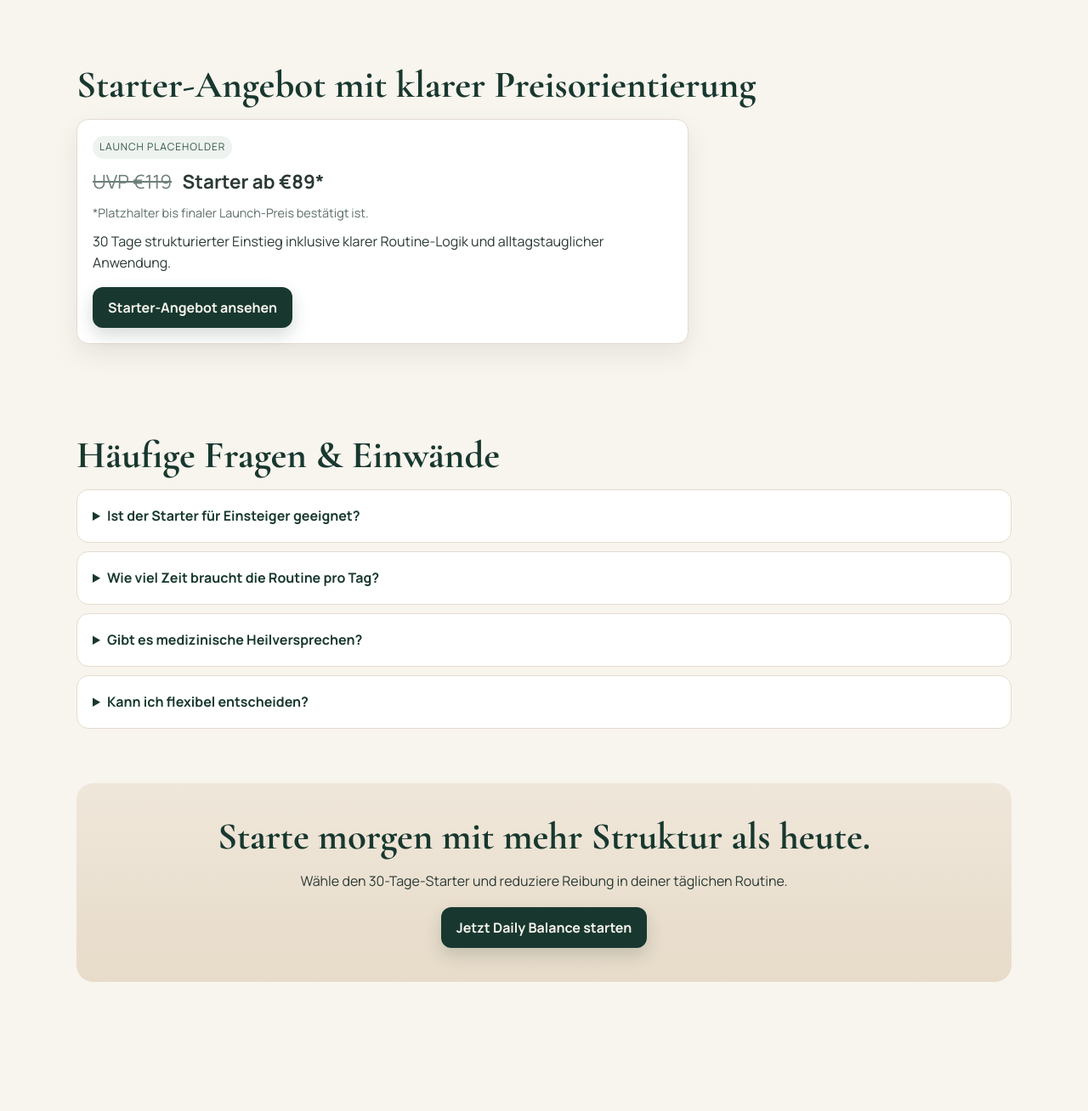
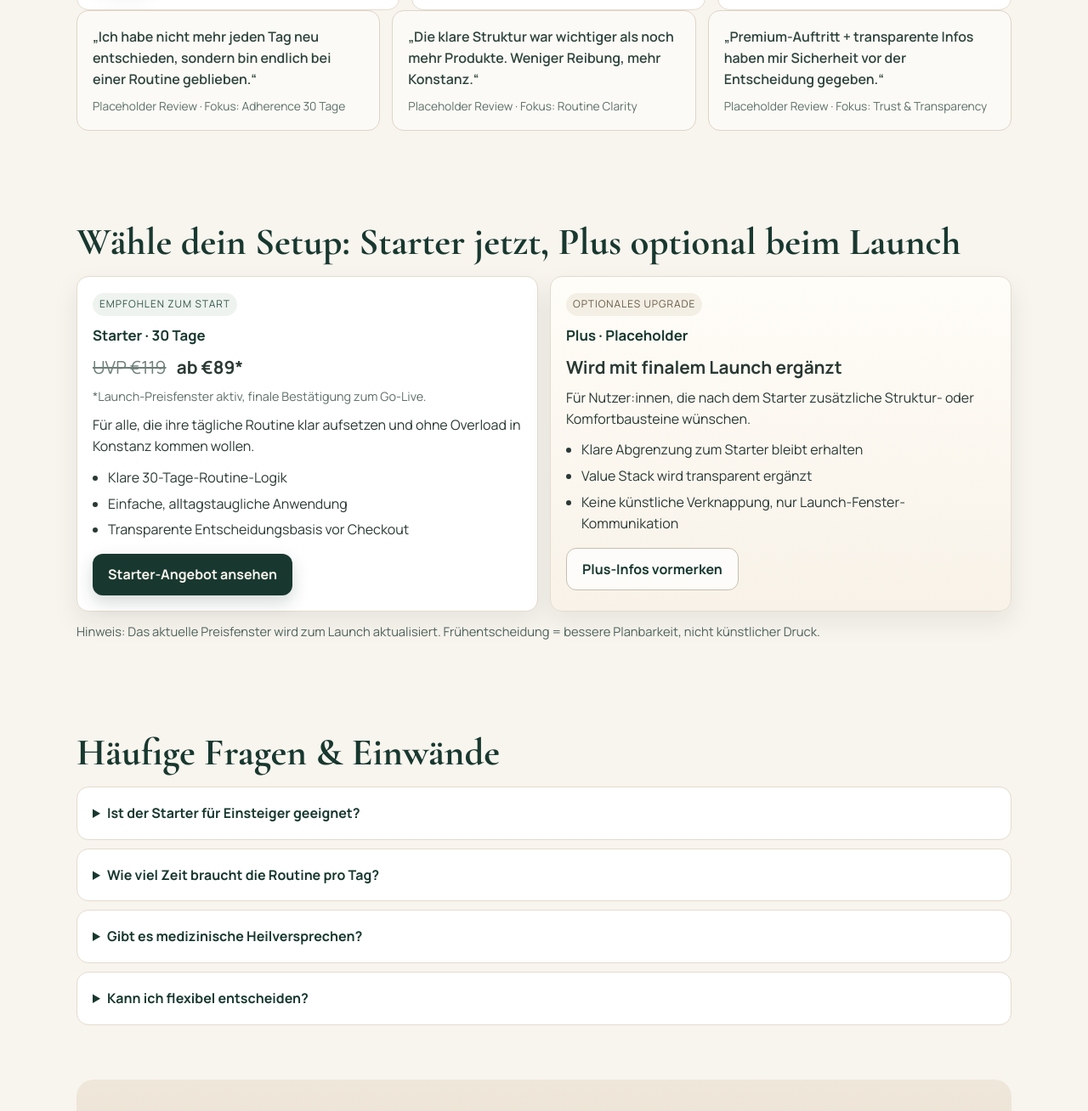
Before and after one commit to MarcoInn/mission-control-web, a plain HTML site: page auranem/index.html in a window 1280 px wide. Shown: the part 1325-2633 px from the top of the page at 85% size. Before the commit the page ends 2559 px from the top, so only its background shows below. Drawn offline with nearby package versions, Linux system fonts and the light colour scheme.

Commit message:
feat(auranem): landing page v2.1 CRO pass with proof/offer/angle matching

```diff
--- a/auranem/index.html
+++ b/auranem/index.html
@@ -22,24 +22,24 @@
 
     <div class="wrap hero-grid">
       <div>
-        <p class="eyebrow">Daily Balance Starter · 30 Tage</p>
+        <p class="eyebrow" id="ab-eyebrow">Daily Balance Starter · 30 Tage</p>
         <h1 id="ab-headline">Weniger Supplement-Chaos. Mehr tägliche Balance mit System.</h1>
-        <p class="sub">Eine klare 30-Tage-Routine für Erwachsene, die ihre tägliche Supplement-Praxis strukturiert und alltagstauglich umsetzen wollen.</p>
+        <p class="sub" id="ab-subcopy">Eine klare 30-Tage-Routine für Erwachsene, die ihre tägliche Supplement-Praxis strukturiert und alltagstauglich umsetzen wollen.</p>
 
         <div class="cta-row">
-          <a class="btn btn-primary" href="#offer" data-analytics="cta-primary" data-cta-name="hero_primary" id="ab-primary-cta">Jetzt 30-Tage-Routine sichern</a>
+          <a class="btn btn-primary" href="#offer" data-analytics="cta-primary" data-cta-name="hero_primary" id="ab-primary-cta">Starter unverbindlich ansehen</a>
           <a class="btn btn-ghost" href="#how" data-analytics="cta-secondary" data-cta-name="hero_secondary">So funktioniert’s</a>
         </div>
 
-        <p class="trust-line">Atlas Seal Northstar · Premium-Qualität · Ohne Heilversprechen</p>
+        <p class="trust-line">Atlas Seal Northstar · Chargen-Transparenz · Ohne Heilversprechen · Preis transparent vor Checkout</p>
       </div>
 
       <aside class="hero-proof-card">
-        <p class="proof-kicker">Warum das hilft:</p>
+        <p class="proof-kicker">Proof, der Entscheidungsrisiko senkt:</p>
         <ul>
-          <li>Klare Schrittfolge statt täglicher Entscheidungslast</li>
-          <li>Fokussiert auf Konstanz und Routine-Aufbau</li>
-          <li>Premium-Formulierung mit transparenter Kommunikation</li>
+          <li><strong>Compliance-first Copy:</strong> Fokus auf Routine, keine Heil- oder Krankheitsclaims</li>
+          <li><strong>Transparenz-Marker:</strong> Inhaltslogik & Preisstruktur klar vor Kaufentscheidung</li>
+          <li><strong>Routine-Design:</strong> 30-Tage-Struktur statt täglichem „neu anfangen“</li>
         </ul>
       </aside>
     </div>
@@ -65,30 +65,67 @@
     </section>
 
     <section class="section trust wrap" id="proof">
-      <h2>Vertrauen durch Struktur, Qualität und Klarheit</h2>
+      <h2>Konkrete Vertrauenssignale statt generischer Versprechen</h2>
       <div class="trust-grid">
         <article class="trust-item trust-item-logo">
           <img src="./assets/atlas-seal-northstar.svg" alt="Atlas Seal Northstar Gewinnerlogo" class="winner-logo large" width="78" height="78" loading="lazy" />
           <p><strong>Official winner:</strong> Atlas Seal Northstar Markenzeichen</p>
         </article>
         <article class="trust-item">
-          <p><strong>Compliance-safe Kommunikation:</strong> Fokus auf Routine und Alltag — keine Heil- oder Krankheitsversprechen.</p>
+          <p><strong>Transparenz-Standard:</strong> klare Angebotslogik (Starter vs Plus) und sichtbarer Preisanker vor Checkout.</p>
         </article>
         <article class="trust-item">
-          <p><strong>Premium-Natural Stil:</strong> hochwertige, ruhige Markenführung statt lauter Hype-Claims.</p>
+          <p><strong>Routinen statt Wunderclaims:</strong> kommuniziert für informierte Entscheidungen, nicht für medizinische Versprechen.</p>
+        </article>
+      </div>
+
+      <div class="quote-grid" aria-label="Social Proof Placeholder">
+        <article class="quote-card">
+          <p class="quote">„Ich habe nicht mehr jeden Tag neu entschieden, sondern bin endlich bei einer Routine geblieben.“</p>
+          <p class="quote-meta">Placeholder Review · Fokus: Adherence 30 Tage</p>
+        </article>
+        <article class="quote-card">
+          <p class="quote">„Die klare Struktur war wichtiger als noch mehr Produkte. Weniger Reibung, mehr Konstanz.“</p>
+          <p class="quote-meta">Placeholder Review · Fokus: Routine Clarity</p>
+        </article>
+        <article class="quote-card">
+          <p class="quote">„Premium-Auftritt + transparente Infos haben mir Sicherheit vor der Entscheidung gegeben.“</p>
+          <p class="quote-meta">Placeholder Review · Fokus: Trust & Transparency</p>
         </article>
       </div>
     </section>
 
     <section class="section offer wrap" id="offer">
-      <h2>Starter-Angebot mit klarer Preisorientierung</h2>
-      <div class="offer-card">
-        <p class="offer-badge">Launch Placeholder</p>
-        <p class="offer-price"><span class="strike">UVP €119</span> <strong>Starter ab €89*</strong></p>
-        <p class="offer-note">*Platzhalter bis finaler Launch-Preis bestätigt ist.</p>
-        <p class="offer-copy">30 Tage strukturierter Einstieg inklusive klarer Routine-Logik und alltagstauglicher Anwendung.</p>
-        <a class="btn btn-primary" href="#start" data-analytics="cta-primary" data-cta-name="offer_primary">Starter-Angebot ansehen</a>
+      <h2>Wähle dein Setup: Starter jetzt, Plus optional beim Launch</h2>
+      <div class="offer-split">
+        <article class="offer-card">
+          <p class="offer-badge">Empfohlen zum Start</p>
+          <h3>Starter · 30 Tage</h3>
+          <p class="offer-price"><span class="strike">UVP €119</span> <strong>ab €89*</strong></p>
+          <p class="offer-note">*Launch-Preisfenster aktiv, finale Bestätigung zum Go-Live.</p>
+          <p class="offer-copy">Für alle, die ihre tägliche Routine klar aufsetzen und ohne Overload in Konstanz kommen wollen.</p>
+          <ul class="offer-list">
+            <li>Klare 30-Tage-Routine-Logik</li>
+            <li>Einfache, alltagstaugliche Anwendung</li>
+            <li>Transparente Entscheidungsbasis vor Checkout</li>
+          </ul>
+          <a class="btn btn-primary" href="#start" data-analytics="cta-primary" data-cta-name="offer_primary">Starter-Angebot ansehen</a>
+        </article>
+
+        <article class="offer-card plus-placeholder">
+          <p class="offer-badge offer-badge-soft">Optionales Upgrade</p>
+          <h3>Plus · Placeholder</h3>
+          <p class="offer-price"><strong>Wird mit finalem Launch ergänzt</strong></p>
+          <p class="offer-copy">Für Nutzer:innen, die nach dem Starter zusätzliche Struktur- oder Komfortbausteine wünschen.</p>
+          <ul class="offer-list">
+            <li>Klare Abgrenzung zum Starter bleibt erhalten</li>
+            <li>Value Stack wird transparent ergänzt</li>
+            <li>Keine künstliche Verknappung, nur Launch-Fenster-Kommunikation</li>
+          </ul>
+          <a class="btn btn-ghost" href="#faq" data-analytics="cta-secondary" data-cta-name="offer_plus_info">Plus-Infos vormerken</a>
+        </article>
       </div>
+      <p class="offer-urgency">Hinweis: Das aktuelle Preisfenster wird zum Launch aktualisiert. Frühentscheidung = bessere Planbarkeit, nicht künstlicher Druck.</p>
     </section>
 
     <section class="section faq wrap" id="faq">
@@ -114,11 +151,11 @@
     <section class="section final wrap" id="start">
       <h2>Starte morgen mit mehr Struktur als heute.</h2>
       <p>Wähle den 30-Tage-Starter und reduziere Reibung in deiner täglichen Routine.</p>
-      <a class="btn btn-primary" href="#" data-analytics="cta-primary" data-cta-name="final_primary" id="ab-final-cta">Jetzt Daily Balance starten</a>
+      <a class="btn btn-primary" href="#offer" data-analytics="cta-primary" data-cta-name="final_primary" id="ab-final-cta">Starter unverbindlich ansehen</a>
     </section>
   </main>
 
-  <a class="mobile-sticky-cta btn btn-primary" href="#offer" data-analytics="cta-primary" data-cta-name="mobile_sticky">Jetzt Starter sichern</a>
+  <a class="mobile-sticky-cta btn btn-primary" href="#offer" data-analytics="cta-primary" data-cta-name="mobile_sticky" id="ab-mobile-cta">Jetzt Starter sichern</a>
 
   <script src="./script.js"></script>
 </body>
--- a/auranem/script.js
+++ b/auranem/script.js
@@ -1,19 +1,49 @@
 (() => {
   const LP_CONFIG = {
-    variant: "A", // A or B
+    variant: "A", // A or B fallback
     headlines: {
       A: "Weniger Supplement-Chaos. Mehr tägliche Balance mit System.",
       B: "30 Tage klare Routine — für mehr Konstanz im Alltag."
     },
     primaryCta: {
-      A: "Jetzt 30-Tage-Routine sichern",
-      B: "30-Tage Starter entdecken"
+      A: "Starter unverbindlich ansehen",
+      B: "30-Tage Starter unverbindlich entdecken"
     },
     finalCta: {
-      A: "Jetzt Daily Balance starten",
-      B: "Starter heute auswählen"
+      A: "Starter unverbindlich ansehen",
+      B: "Starter transparent auswählen"
+    },
+    angles: {
+      routine_chaos: {
+        eyebrow: "Für übervolle Tage · 30-Tage-Routine",
+        headline: "Wenn dein Alltag chaotisch ist: mach deine Supplement-Routine idiotensicher.",
+        subcopy: "AURANEM strukturiert deinen Start in klare, wiederholbare Schritte — damit du nicht jeden Tag neu entscheiden musst.",
+        heroCta: "Chaos in Routine verwandeln",
+        finalCta: "Starter für chaotische Wochen ansehen",
+        mobileCta: "Routine statt Chaos starten"
+      },
+      clarity_daily: {
+        eyebrow: "Daily Clarity Mode · 30 Tage",
+        headline: "Mehr Klarheit im Tag beginnt mit einer klaren Routine.",
+        subcopy: "Der Starter reduziert Entscheidungslast mit einer einfachen 30-Tage-Struktur für konstante Umsetzung.",
+        heroCta: "Tägliche Klarheit aufbauen",
+        finalCta: "Starter für Daily Clarity öffnen",
+        mobileCta: "Klarheit jetzt starten"
+      },
+      premium_trust: {
+        eyebrow: "Premium Trust Setup · 30 Tage",
+        headline: "Premium Anspruch, transparent kommuniziert.",
+        subcopy: "Für Erwachsene, die Qualität, klare Preislogik und verantwortungsvolle Produktkommunikation erwarten.",
+        heroCta: "Premium-Starter prüfen",
+        finalCta: "Transparente Starter-Details ansehen",
+        mobileCta: "Premium-Starter ansehen"
+      }
     }
   };
+
+  const params = new URLSearchParams(window.location.search);
+  const requestedAngle = params.get("angle");
+  const activeAngle = requestedAngle && LP_CONFIG.angles[requestedAngle] ? requestedAngle : null;
 
   const track = (event, payload = {}) => {
     const detail = { event, ts: Date.now(), ...payload };
@@ -23,24 +53,38 @@
   };
 
   const v = LP_CONFIG.variant;
+  const defaultCopy = {
+    headline: LP_CONFIG.headlines[v] || LP_CONFIG.headlines.A,
+    heroCta: LP_CONFIG.primaryCta[v] || LP_CONFIG.primaryCta.A,
+    finalCta: LP_CONFIG.finalCta[v] || LP_CONFIG.finalCta.A
+  };
+  const angleCopy = activeAngle ? LP_CONFIG.angles[activeAngle] : null;
+
+  const eyebrow = document.getElementById("ab-eyebrow");
   const h = document.getElementById("ab-headline");
+  const sub = document.getElementById("ab-subcopy");
   const heroCta = document.getElementById("ab-primary-cta");
   const finalCta = document.getElementById("ab-final-cta");
-  if (h) h.textContent = LP_CONFIG.headlines[v] || LP_CONFIG.headlines.A;
-  if (heroCta) heroCta.textContent = LP_CONFIG.primaryCta[v] || LP_CONFIG.primaryCta.A;
-  if (finalCta) finalCta.textContent = LP_CONFIG.finalCta[v] || LP_CONFIG.finalCta.A;
+  const mobileCta = document.getElementById("ab-mobile-cta");
+
+  if (eyebrow && angleCopy?.eyebrow) eyebrow.textContent = angleCopy.eyebrow;
+  if (h) h.textContent = angleCopy?.headline || defaultCopy.headline;
+  if (sub && angleCopy?.subcopy) sub.textContent = angleCopy.subcopy;
+  if (heroCta) heroCta.textContent = angleCopy?.heroCta || defaultCopy.heroCta;
+  if (finalCta) finalCta.textContent = angleCopy?.finalCta || defaultCopy.finalCta;
+  if (mobileCta && angleCopy?.mobileCta) mobileCta.textContent = angleCopy.mobileCta;
 
   document.querySelectorAll('[data-analytics="cta-primary"]').forEach((el) => {
-    el.addEventListener("click", () => track("cta_primary_click", { ctaName: el.dataset.ctaName || "unknown", variant: v }));
+    el.addEventListener("click", () => track("cta_primary_click", { ctaName: el.dataset.ctaName || "unknown", variant: v, angle: activeAngle || "default" }));
   });
 
   document.querySelectorAll('[data-analytics="cta-secondary"]').forEach((el) => {
-    el.addEventListener("click", () => track("cta_secondary_click", { ctaName: el.dataset.ctaName || "unknown", variant: v }));
+    el.addEventListener("click", () => track("cta_secondary_click", { ctaName: el.dataset.ctaName || "unknown", variant: v, angle: activeAngle || "default" }));
   });
 
   document.querySelectorAll('details[data-analytics="faq-item"]').forEach((el) => {
     el.addEventListener("toggle", () => {
-      if (el.open) track("faq_expand", { faqId: el.dataset.faqId || "unknown", variant: v });
+      if (el.open) track("faq_expand", { faqId: el.dataset.faqId || "unknown", variant: v, angle: activeAngle || "default" });
     });
   });
 
@@ -55,11 +99,11 @@
     checkpoints.forEach((cp) => {
       if (depth >= cp && !fired.has(cp)) {
         fired.add(cp);
-        track("scroll_depth", { depth: cp, variant: v });
+        track("scroll_depth", { depth: cp, variant: v, angle: activeAngle || "default" });
       }
     });
   };
 
   window.addEventListener("scroll", onScroll, { passive: true });
-  track("lp_loaded", { variant: v });
+  track("lp_loaded", { variant: v, angle: activeAngle || "default" });
 })();
--- a/auranem/styles.css
+++ b/auranem/styles.css
@@ -111,21 +111,39 @@
 .proof-kicker { font-weight: 700; margin: 0 0 10px; color: var(--forest); }
 
 .section { padding: 54px 0; }
-.value-grid, .trust-grid { display: grid; gap: 14px; }
+.value-grid, .trust-grid, .quote-grid, .offer-split { display: grid; gap: 14px; }
 
-.value, .trust-item, .offer-card, details {
+.value, .trust-item, .offer-card, details, .quote-card {
   background: var(--white);
   border: 1px solid #e4dbce;
   border-radius: var(--radius-md);
   padding: 18px;
 }
 
-.value h3 { margin: 0 0 8px; color: var(--forest); font-size: 1.05rem; }
+.value h3, .offer-card h3 { margin: 0 0 8px; color: var(--forest); font-size: 1.05rem; }
 .value p, .trust-item p { margin: 0; }
 
 .trust-item-logo { display: flex; align-items: center; gap: 14px; }
 
-.offer-card { max-width: 720px; box-shadow: var(--shadow-soft); }
+.quote-card {
+  background: #fcfaf6;
+  border-color: #ded5c8;
+}
+.quote {
+  margin: 0 0 8px;
+  color: #2e443d;
+  font-weight: 600;
+}
+.quote-meta {
+  margin: 0;
+  font-size: .86rem;
+  color: #5c7068;
+}
+
+.offer-card { box-shadow: var(--shadow-soft); }
+.plus-placeholder {
+  background: linear-gradient(180deg, #fffdf8, #f8f2e8);
+}
 .offer-badge {
   margin: 0 0 10px;
   display: inline-block;
@@ -137,10 +155,25 @@
   background: #eef3ef;
   color: #335549;
 }
-.offer-price { font-size: 1.4rem; margin: 0 0 8px; }
+.offer-badge-soft {
+  background: #f4efe5;
+  color: #665944;
+}
+.offer-price { font-size: 1.3rem; margin: 0 0 8px; }
 .strike { text-decoration: line-through; color: #6e7f79; margin-right: 8px; }
 .offer-note { margin: 0 0 10px; font-size: .9rem; color: #5e6e68; }
-.offer-copy { margin: 0 0 16px; }
+.offer-copy { margin: 0 0 12px; }
+.offer-list {
+  margin: 0 0 16px;
+  padding-left: 18px;
+  display: grid;
+  gap: 6px;
+}
+.offer-urgency {
+  margin: 12px 0 0;
+  font-size: .92rem;
+  color: #4d635a;
+}
 
 .faq details { margin-bottom: 10px; }
 summary { cursor: pointer; font-weight: 700; color: var(--forest); }
@@ -168,5 +201,7 @@
   .hero-grid { grid-template-columns: 1.2fr .8fr; align-items: start; }
   .value-grid { grid-template-columns: repeat(3, 1fr); }
   .trust-grid { grid-template-columns: 1.1fr 1fr 1fr; }
+  .quote-grid { grid-template-columns: repeat(3, 1fr); }
+  .offer-split { grid-template-columns: 1fr 1fr; }
   .mobile-sticky-cta { display: none; }
 }
```
Also changed, not shown: 1 other file.
